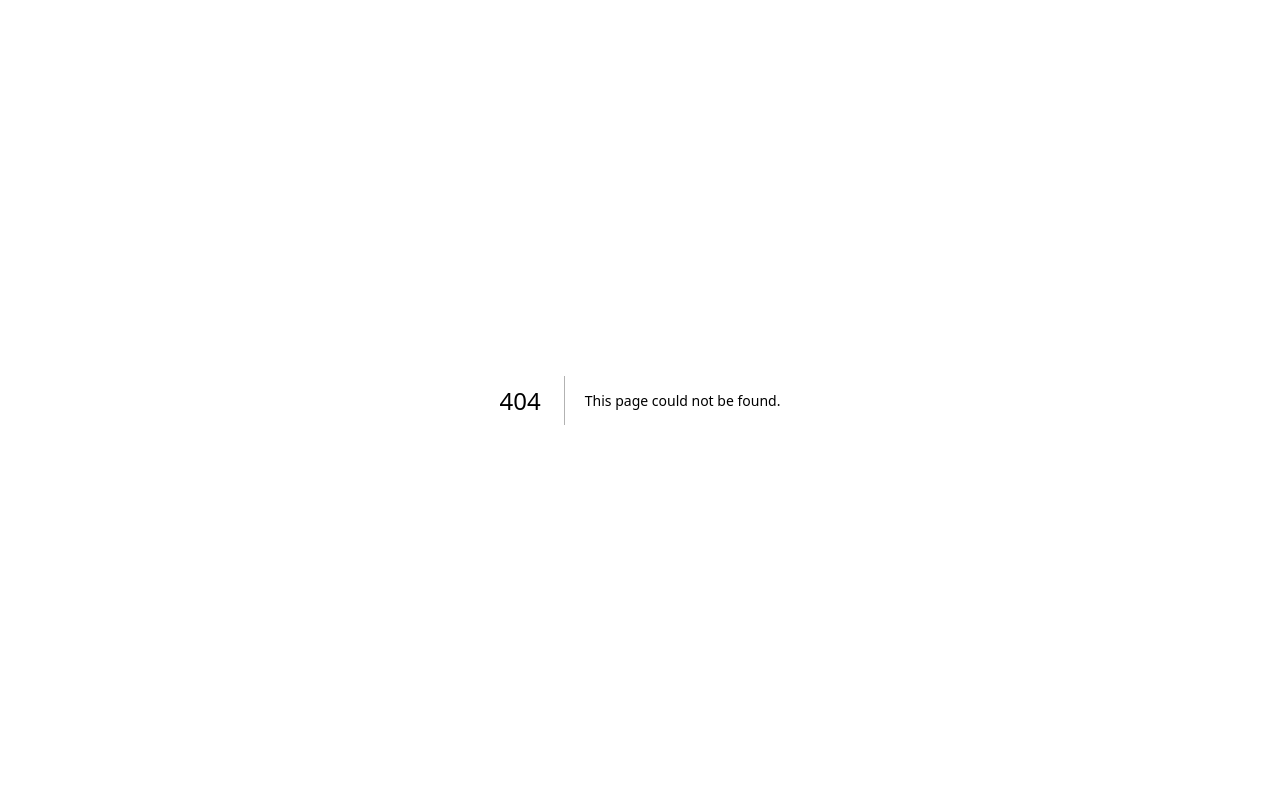
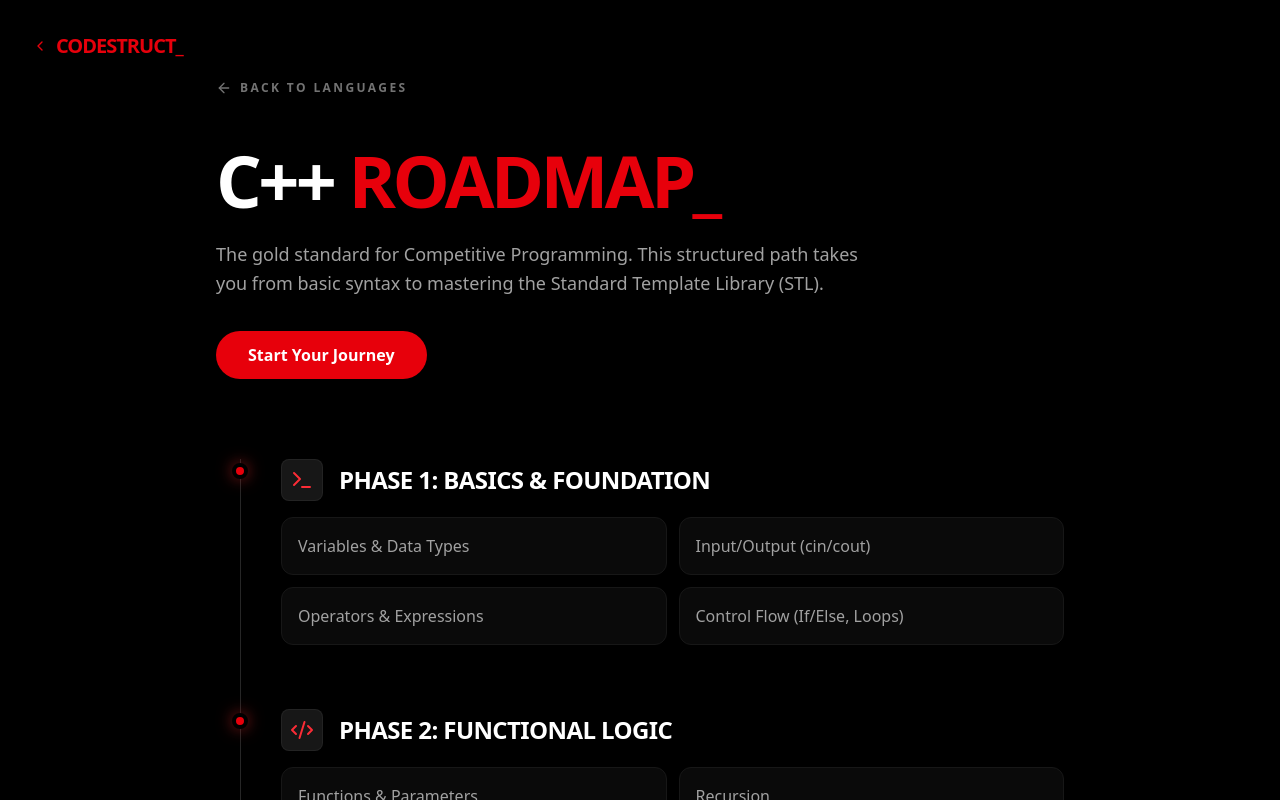
Before and after one commit to CodeStruct-DTI/codestruct, a Next.js app: page /langroadmap/cpp in a window 1280 px wide. Before the commit this address had no page. Shown: the top 800 px of the page. Built offline with nearby package versions, Linux system fonts and the light colour scheme.

Commit message:
Created starting page for cpp

```diff
--- /dev/null
+++ b/app/langroadmap/cpp/page.tsx
@@ -0,0 +1,109 @@
+"use client";
+
+import { motion } from "framer-motion";
+import Link from "next/link";
+import { ArrowLeft, Code2, Terminal, Cpu, Zap, ChevronLeft } from "lucide-react";
+
+export default function CppRoadmap() {
+  const steps = [
+    {
+      title: "Phase 1: Basics & Foundation",
+      items: ["Variables & Data Types", "Input/Output (cin/cout)", "Operators & Expressions", "Control Flow (If/Else, Loops)"],
+      icon: <Terminal className="w-6 h-6 text-red-500" />
+    },
+    {
+      title: "Phase 2: Functional Logic",
+      items: ["Functions & Parameters", "Recursion", "Arrays & Strings", "References & Basic Pointers"],
+      icon: <Code2 className="w-6 h-6 text-red-500" />
+    },
+    {
+      title: "Phase 3: Standard Template Library(STL)",
+      items: ["Vectors & Iterators", "Maps & Sets", "Pairs & Tuples", "Sorting Algorithms"],
+      icon: <Zap className="w-6 h-6 text-red-500" />
+    },
+    {
+      title: "Phase 4: Advanced Concepts",
+      items: ["Object Oriented Programming", "Memory Management", "Templates", "File Handling"],
+      icon: <Cpu className="w-6 h-6 text-red-500" />
+    }
+  ];
+
+  return (
+    <div className="min-h-screen bg-black text-white selection:bg-red-500/30 overflow-x-hidden relative">
+      {/* Background Ambient Glow */}
+      <Link href="/">
+        <motion.div
+          className="absolute top-8 left-8 z-50 flex items-center gap-2 cursor-pointer group"
+        >
+          <ChevronLeft className="w-4 h-4 text-red-600"/>
+          <span className="text-xl font-black tracking-tighter text-red-600 uppercase">
+            CodeStruct_
+          </span>
+        </motion.div>
+      </Link>
+      <div className="absolute top-0 left-1/4 w-[500px] h-[500px] bg-red-900/10 blur-[120px] -z-10" />
+
+      <main className="max-w-4xl mx-auto px-6 pt-20 pb-32">
+        {/* Header Section */}
+        <Link
+          href="/languageoptions"
+          className="group flex items-center gap-2 text-neutral-500 hover:text-white transition-colors mb-12 text-xs uppercase font-bold tracking-[0.2em]"
+        >
+          <ArrowLeft className="w-4 h-4 group-hover:-translate-x-1 transition-transform" /> Back to Languages
+        </Link>
+
+        <motion.div
+          initial={{ opacity: 0, y: 20 }}
+          animate={{ opacity: 1, y: 0 }}
+          className="mb-20"
+        >
+          <h1 className="text-5xl md:text-7xl font-black tracking-tighter mb-6">
+            C++ <span className="text-red-600">ROADMAP_</span>
+          </h1>
+          <p className="text-neutral-400 text-lg max-w-2xl leading-relaxed">
+            The gold standard for Competitive Programming. This structured path takes you from
+            basic syntax to mastering the Standard Template Library (STL).
+          </p>
+          <button className="mt-8 px-8 py-3 bg-red-600 rounded-full font-bold cursor-pointer hover:scale-105 transition-transform">
+            Start Your Journey
+          </button>
+        </motion.div>
+
+        {/* Roadmap Timeline */}
+        <div className="relative border-l border-neutral-800 ml-4 md:ml-6">
+          {steps.map((step, idx) => (
+            <motion.div
+              key={idx}
+              initial={{ opacity: 0, x: -20 }}
+              whileInView={{ opacity: 1, x: 0 }}
+              transition={{ delay: idx * 0.1 }}
+              viewport={{ once: true }}
+              className="mb-16 ml-10 relative"
+            >
+              {/* Glowing Dot on the Line */}
+              <div className="absolute -left-[49px] top-1 w-4 h-4 rounded-full bg-red-600 shadow-[0_0_15px_rgba(220,38,38,0.6)] border-4 border-black" />
+
+              <div className="flex items-center gap-4 mb-4">
+                <div className="p-2 bg-neutral-900 rounded-lg border border-white/5">
+                  {step.icon}
+                </div>
+                <h3 className="text-2xl font-bold uppercase tracking-tight">{step.title}</h3>
+              </div>
+
+              <div className="grid grid-cols-1 md:grid-cols-2 gap-3">
+                {step.items.map((item, i) => (
+                  <div
+                    key={i}
+                    className="p-4 bg-neutral-950 border border-neutral-900 rounded-xl cursor-pointer text-neutral-400 hover:text-white hover:border-red-900/50 transition-all cursor-default"
+                  >
+                    {item}
+                  </div>
+                ))}
+              </div>
+            </motion.div>
+          ))}
+        </div>
+      </main>
+    </div>
+  );
+}
--- a/app/languageoptions/page.tsx
+++ b/app/languageoptions/page.tsx
@@ -45,21 +45,21 @@ export default function LanguageOptionPage() {
                         icon={<OfficialLogo src="https://raw.githubusercontent.com/devicons/devicon/master/icons/cplusplus/cplusplus-original.svg" alt="C++" />}
                         title="C++(Recommended)"
                         desc="The gold standard for Competitive Programming. Master STL, memory management, and high-speed execution."
-                        href="/roadmap/cpp"
+                        href="/langroadmap/cpp"
                     />
 
                     <FeatureCard
                         icon={<OfficialLogo src="https://www.vectorlogo.zone/logos/java/java-icon.svg" alt="Java" />}
                         title="Java(Recommended)"
                         desc="The backbone of enterprise software. Master OOPs, the Collections Framework, and robust system design."
-                        href="/roadmap/java"
+                        href="/langroadmap/java"
                     />
 
                     <FeatureCard
                         icon={<OfficialLogo src="https://raw.githubusercontent.com/devicons/devicon/master/icons/python/python-original.svg" alt="Python" />}
                         title="Python"
                         desc="Rapid prototyping and clean syntax. Focus on algorithmic logic with powerful built-in data structures."
-                        href="/roadmap/python"
+                        href="/langroadmap/python"
                     />
                 </div>
             </main>
--- a/app/page.tsx
+++ b/app/page.tsx
@@ -112,9 +112,6 @@ export function FeatureCard({ icon, title, desc, href }: { icon: React.ReactNode
         </div>
         <h3 className="text-2xl font-bold mb-3 text-white uppercase tracking-tight">{title}</h3> {/* Card title: large, bold, and all-caps. */}
         <p className="text-neutral-500 leading-relaxed text-sm group-hover:text-neutral-400 transition-colors">{desc}</p> {/* Card description: muted grey text that brightens slightly on hover. */}
-
-        {/* Decorative glow line at the bottom of the card */}
-        <div className="absolute bottom-0 left-0 w-0 h-[2px] bg-red-600 group-hover:w-full transition-all duration-500 rounded-b-2xl" /> {/* Visual flair: a red line that grows from 0% to 100% width on hover. */}
       </motion.div>
     </Link>
   );
```
Also changed, not shown: app/langroadmap/java/page.tsx (added), app/langroadmap/python/page.tsx (added).
